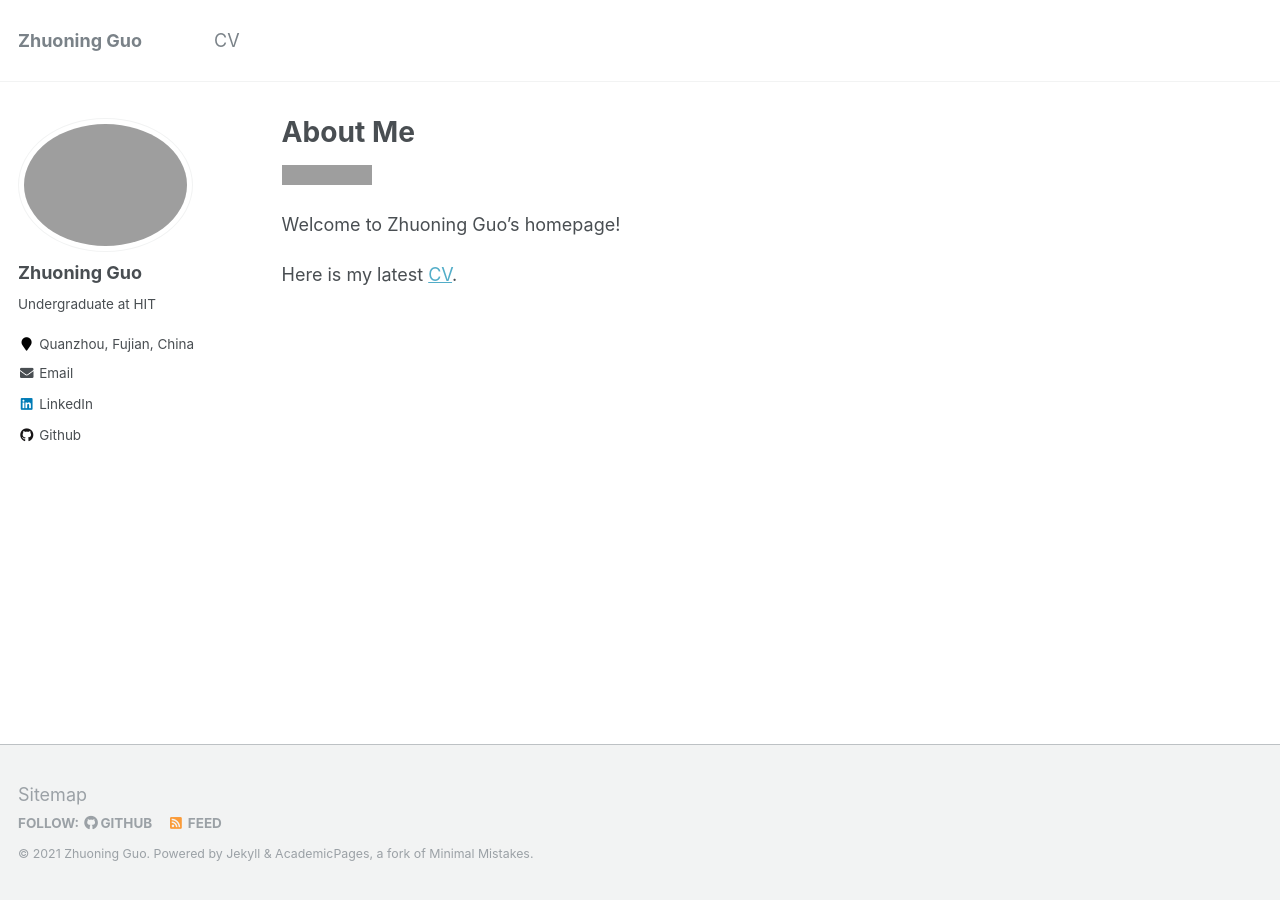
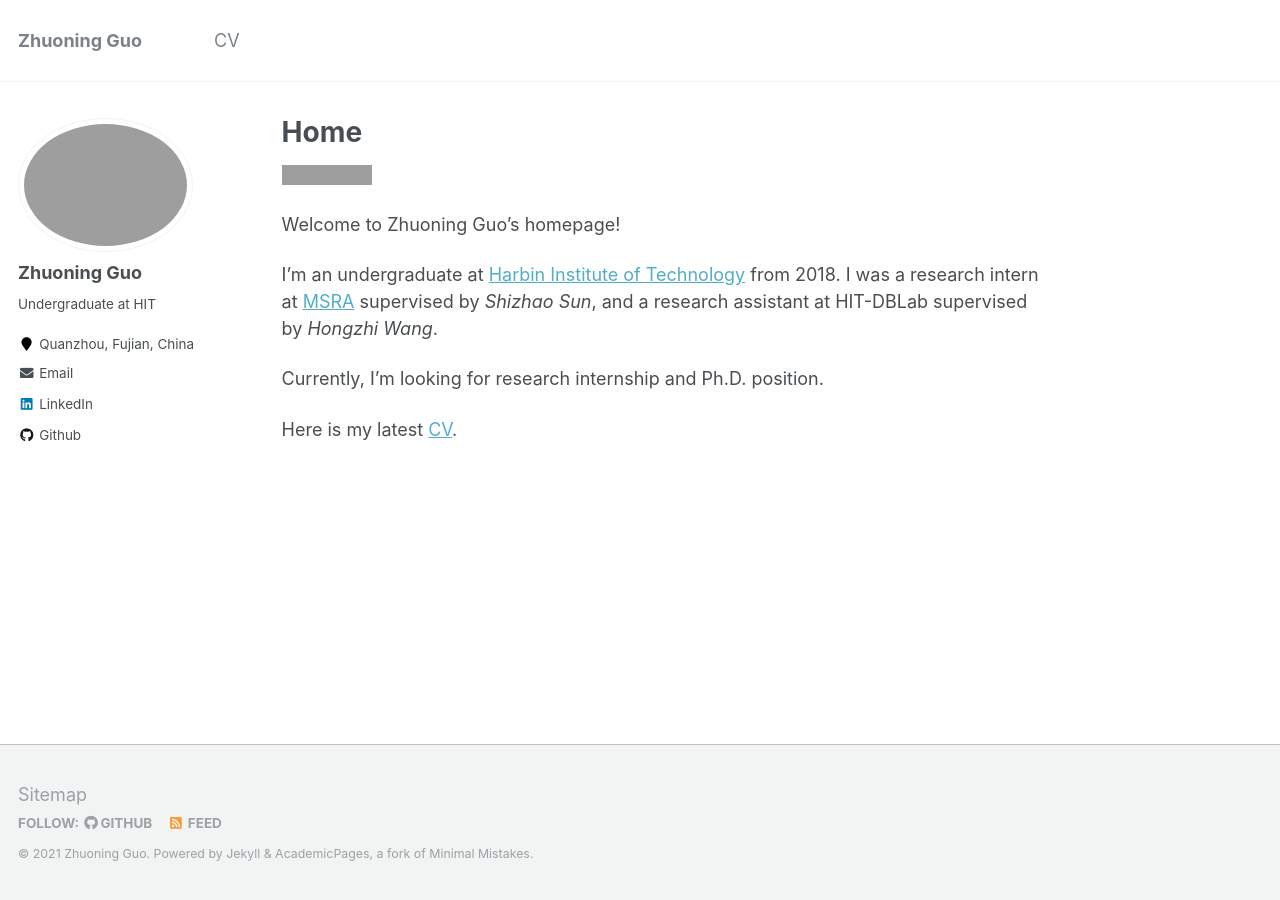
Before and after one commit to gzn00417/gzn00417.github.io, a Jekyll site: the page built from _pages/about.md, in a window 1280 px wide. Built offline with Jekyll 4.4.1, drawn with Linux system fonts in a browser that asks for light colours; grey boxes are pictures that could not be loaded.

Commit message:
Update main page

```diff
--- a/_config.yml
+++ b/_config.yml
@@ -102,7 +102,7 @@ author:
   instagram        :
   impactstory      : #"https://profiles.impactstory.org/u/xxxx-xxxx-xxxx-xxxx"
   lastfm           :
-  linkedin         : "https://www.linkedin.com/in/%E8%8C%81%E5%AE%81-%E9%83%AD-08949b194/"
+  linkedin         : "https://www.linkedin.com/in/茁宁-郭-08949b194/"
   orcid            :
   pinterest        :
   soundcloud       :
--- a/_pages/about.md
+++ b/_pages/about.md
@@ -1,6 +1,6 @@
 ---
 permalink: /
-title: "About Me"
+title: "Home"
 excerpt: "About me"
 author_profile: true
 redirect_from:
@@ -12,4 +12,8 @@ redirect_from:
 
 Welcome to Zhuoning Guo's homepage!
 
-Here is my latest [CV]([CV - Zhuoning Guo (gzn00417.github.io)](https://gzn00417.github.io/cv/)).
+I'm an undergraduate at [Harbin Institute of Technology](http://www.hit.edu.cn/) from 2018. I was a research intern at [MSRA](https://www.msra.cn/) supervised by _Shizhao Sun_, and a research assistant at HIT-DBLab supervised by _Hongzhi Wang_.
+
+Currently, I'm looking for research internship and Ph.D. position.
+
+Here is my latest [CV](https://gzn00417.github.io/cv/).
```
